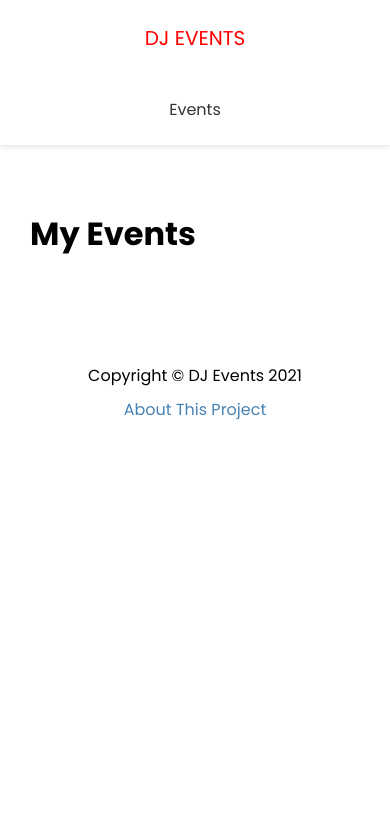
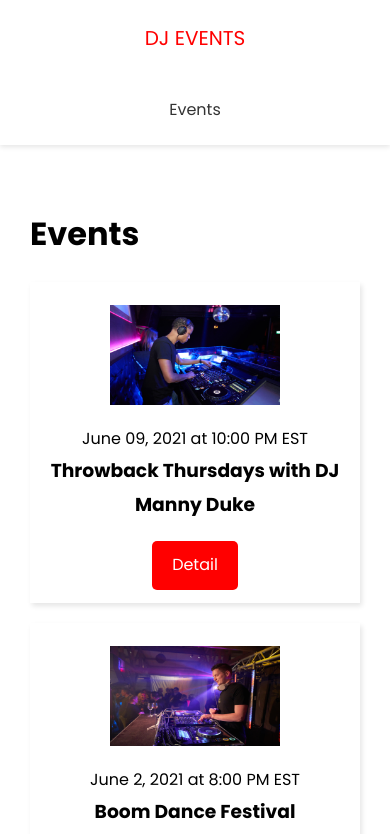
Before and after one commit to matrixchan/dj-events-frontend, a Next.js app: page /events in a window 390 px wide. Shown: the top 834 px of the page. Built offline with nearby package versions, Linux system fonts and the light colour scheme; no server answers.

Commit message:
18 Single Event Page

```diff
--- /dev/null
+++ b/components/EventItem.js
@@ -0,0 +1,25 @@
+import Link from 'next/link'
+import Image from 'next/image'
+import styles from '@/styles/EventItem.module.css'
+
+export default function EventItem({evt}) {
+    return (
+        <div className={styles.event}>
+           <div className={styles.img}>
+            <Image src={evt.image ? evt.image : '/images/event-default.png'}
+                width={170} height={100} />
+           </div>
+
+            <div className={styles.info}>
+                <span>{evt.date} at {evt.time}</span>
+                <h3>{evt.name}</h3>
+            </div>
+
+            <div className={styles.link}>
+                <Link href={`/events/${evt.slug}`} >
+                    <a className="btn">Detail</a>
+                </Link>
+            </div>
+        </div>
+    )
+}
--- a/pages/events/index.js
+++ b/pages/events/index.js
@@ -1,9 +1,42 @@
+import Head from 'next/head'
 import Layout from '@/components/Layout'
+import EventItem from '@/components/EventItem'
+import {API_URL} from '@/config/index'
 
-export default function EventsPage() {
+
+export default function EventsPage({events}) {
+
     return (
-        <Layout>
-            <h1>My Events</h1>
+        <Layout >
+            <h1>Events</h1>
+            {events.length === 0 && <h3>No events to show</h3>}
+
+            {events.map((evt)=>(
+            <EventItem key={evt.id} evt={evt}/>
+            ))}
         </Layout>
     )
 }
+
+
+
+// export async function getServerSideProps(){
+//   // console.log(`${API_URL}/api/event`)
+//   const res  = await fetch(`${API_URL}/api/events`)
+//   const events = await res.json()
+
+//   return {
+//     props:{events},
+//   }
+// }
+
+
+export async function getStaticProps(){
+  const res  = await fetch(`${API_URL}/api/events`)
+  const events = await res.json()
+
+  return {
+    props:{events:events.slice(0,3)},
+    revalidate:1,
+  }
+}
--- /dev/null
+++ b/styles/EventItem.module.css
@@ -0,0 +1,28 @@
+.event {
+    display: flex;
+    justify-content: space-between;
+    align-items: center;
+    margin: 20px 0;
+    padding: 13px;
+    box-shadow: 2px 3px 5px rgba(0, 0, 0, 0.1);
+  }
+
+  .img {
+    flex: 1;
+    margin: 10px;
+  }
+
+  .info {
+    flex: 2;
+  }
+
+  @media (max-width: 600px) {
+    .event {
+      flex-direction: column;
+      text-align: center;
+    }
+
+    .info {
+      margin-bottom: 20px;
+    }
+  }
```
Also changed, not shown: pages/events/[slug].js (+38 -2 lines), pages/index.js (+14 -0 lines).
